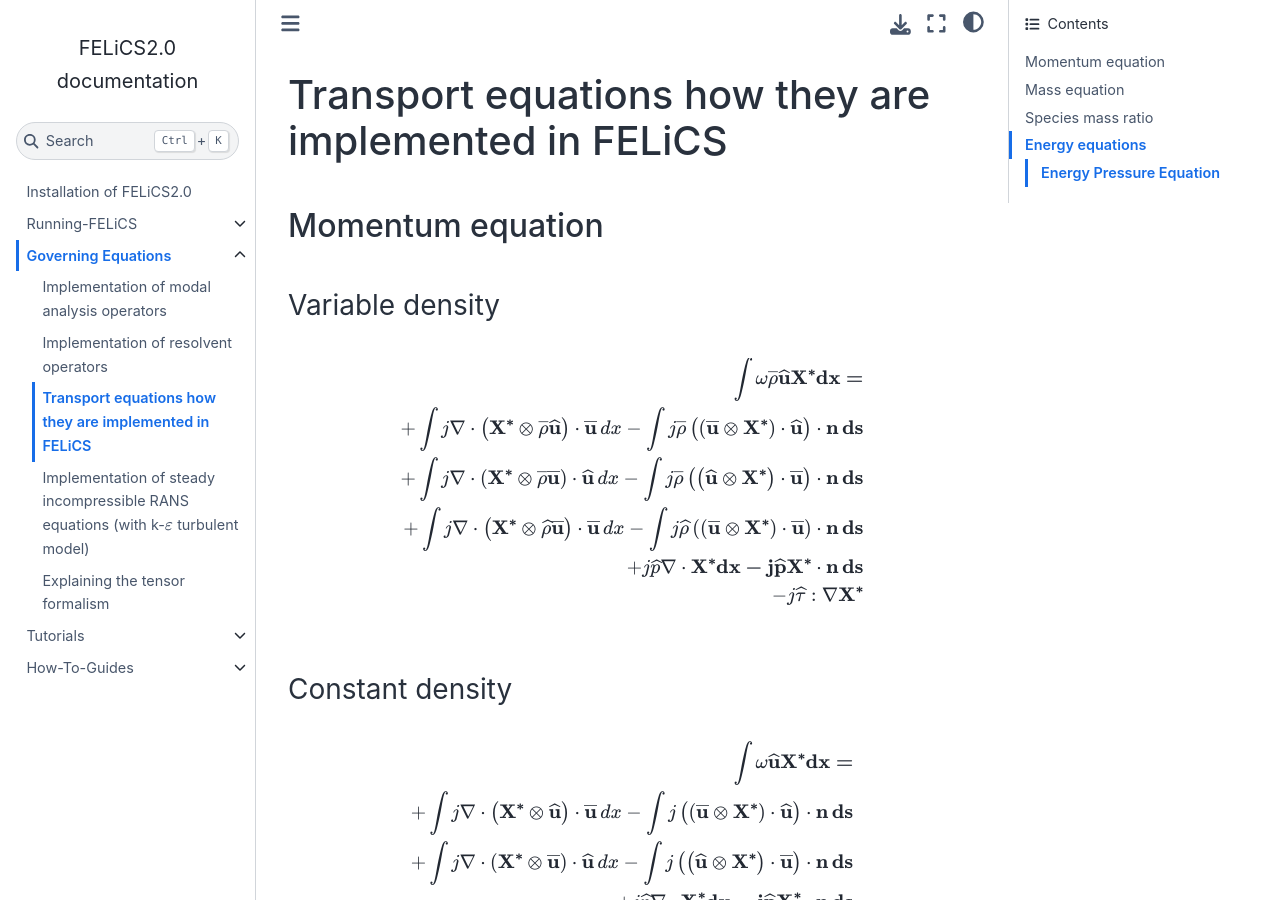
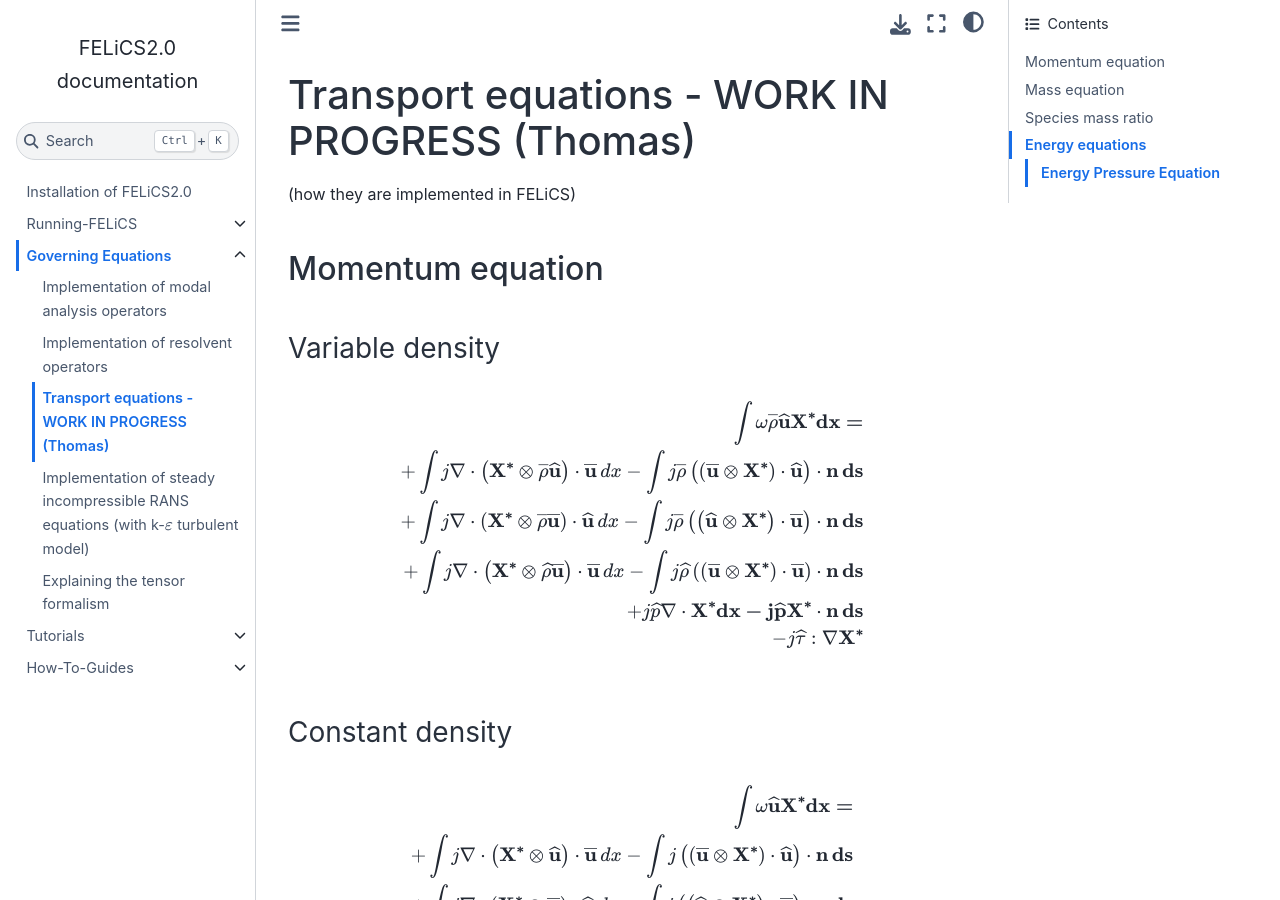
Before and after one commit to arash-mp/FELiCS_FSI, a Sphinx documentation site: the page built from DOCUMENTATION/GoverningEquations/transport_equations.md, in a window 1280 px wide and 900 px high. Built offline with Sphinx 7.4.7 and the Sphinx Book theme 1.1.4, drawn with Linux system fonts in a browser that asks for light colours.

Commit message:
[doc] change title of transport_equations.md

```diff
--- a/DOCUMENTATION/GoverningEquations/transport_equations.md
+++ b/DOCUMENTATION/GoverningEquations/transport_equations.md
@@ -1,4 +1,6 @@
-# Transport equations how they are implemented in FELiCS
+# Transport equations - WORK IN PROGRESS (Thomas)
+
+(how they are implemented in FELiCS)
 
 ## Momentum equation
 
```
